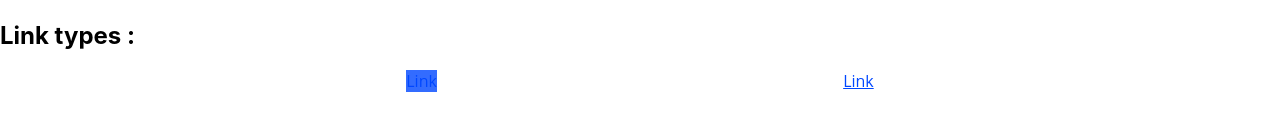
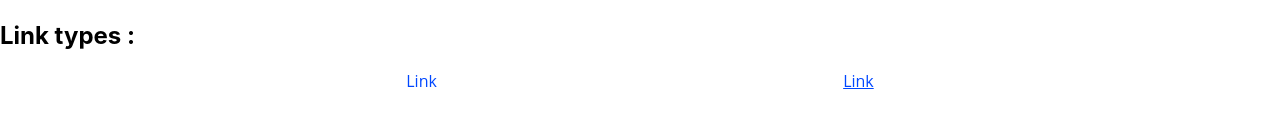
Before and after one commit to fechad/social-media-app, a React (Create React App) app in the folder client/: page /components in a window 1280 px wide. In both pictures the pointer is over the link 421 px from the left and 530 px from the top of the page. Shown: the part 449-580 px from the top of the page. Built offline with nearby package versions, Linux system fonts and the light colour scheme.

Commit message:
bug fix link

```diff
--- a/client/src/styles/Link.css
+++ b/client/src/styles/Link.css
@@ -1,13 +1,13 @@
 @import '../styles/Text.css';
 
 a:hover{
-    background: linear-gradient(0deg, rgba(255, 255, 255, 0.2), rgba(255, 255, 255, 0.2)),
+    color: linear-gradient(0deg, rgba(255, 255, 255, 0.2), rgba(255, 255, 255, 0.2)),
                 linear-gradient(0deg, #0047FF, #0047FF);
 
 }
 
 a:active{
-    background: linear-gradient(0deg, rgba(0, 0, 0, 0.35), rgba(0, 0, 0, 0.35)),
+    color: linear-gradient(0deg, rgba(0, 0, 0, 0.35), rgba(0, 0, 0, 0.35)),
                 linear-gradient(0deg, #0047FF, #0047FF);
 
 }
```
